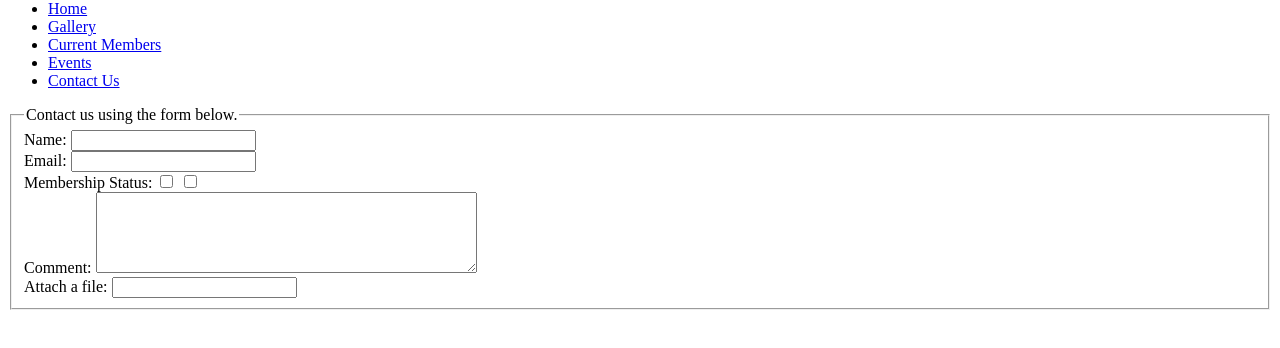
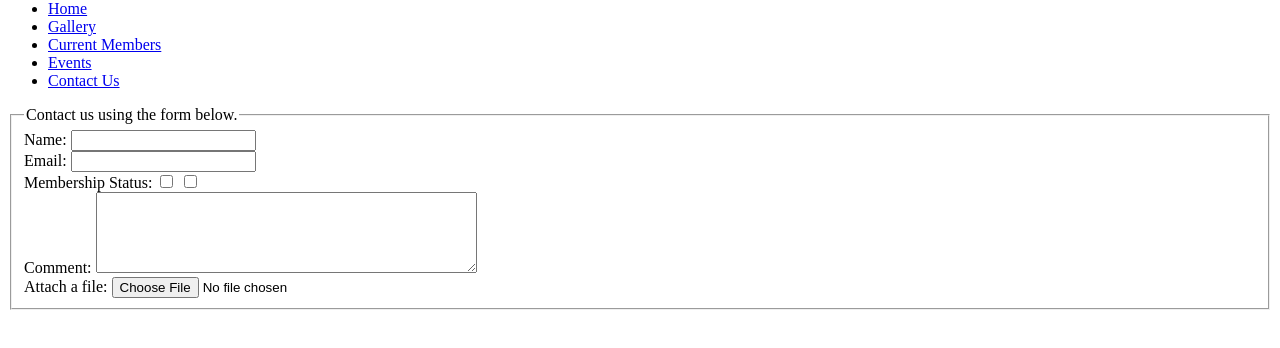
Before and after one commit to samuel-mair/Website-Coursework, a plain HTML site: page coursework/contact_us.html in a window 1280 px wide. Shown: the part 66-414 px from the top of the page. Drawn offline with Linux system fonts and the light colour scheme.

Commit message:
Add files via upload

```diff
--- a/coursework/contact_us.html
+++ b/coursework/contact_us.html
@@ -36,7 +36,7 @@
                         <textarea name="comments" cols="45" rows="5"></textarea> <br/>
 
                         <label for="myfile">Attach a file:</label>
-                        <input type=file" id="myfile" name="myfile"> <br/>
+                        <input type="file" id="myfile" name="myfile"> <br/>
 
                     </fieldset>
                 </form>
```
